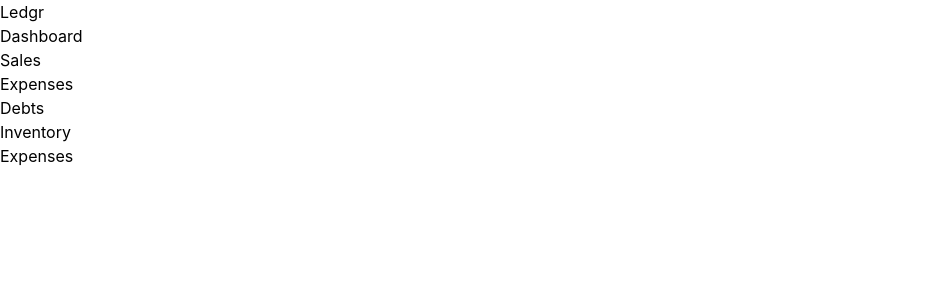
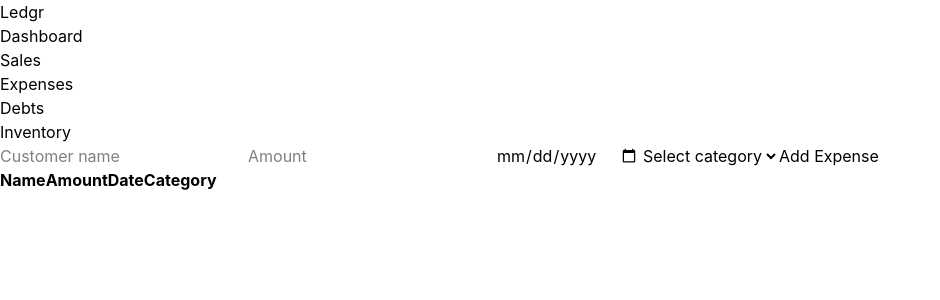
Before and after one commit to hoiregeno/ledgr-app, a React (Vite) app: page /expenses in a window 1280 px wide. Shown: the top 300 px of the page, without its empty margins (0-940 px from the left). Built offline with nearby package versions, Linux system fonts and the light colour scheme.

Commit message:
feat: build Expenses page with add entry and expenses table

```diff
--- a/src/pages/Expenses.jsx
+++ b/src/pages/Expenses.jsx
@@ -1,5 +1,81 @@
+import { useState } from "react";
+import { getData, addEntry } from "../utils/storage";
+
 function Expenses() {
-  return <h1>Expenses</h1>;
+  const [expenses, setExpenses] = useState(getData("expenses"));
+  const [form, setForm] = useState({
+    name: "",
+    amount: "",
+    date: "",
+    category: "",
+  });
+
+  function handleChange(e) {
+    const { name, value } = e.target;
+    setForm({ ...form, [name]: value });
+  }
+
+  function handleSubmit() {
+    const newExpense = { id: Date.now(), ...form };
+    addEntry("expenses", newExpense);
+    setExpenses([...expenses, newExpense]);
+    setForm({ name: "", amount: "", date: "", category: "" });
+  }
+
+  return (
+    <div>
+      <input
+        type="text"
+        name="name"
+        value={form.name}
+        onChange={handleChange}
+        placeholder="Customer name"
+      />
+      <input
+        type="number"
+        name="amount"
+        value={form.amount}
+        onChange={handleChange}
+        placeholder="Amount"
+      />
+      <input
+        type="date"
+        name="date"
+        value={form.date}
+        onChange={handleChange}
+      />
+      <select name="category" value={form.category} onChange={handleChange}>
+        <option value="">Select category</option>
+        <option value="Restock">Restock</option>
+        <option value="Transport">Transport</option>
+        <option value="Other">Other</option>
+      </select>
+
+      <button onClick={handleSubmit}>Add Expense</button>
+
+      {/* Expense list */}
+      <table>
+        <thead>
+          <tr>
+            <th>Name</th>
+            <th>Amount</th>
+            <th>Date</th>
+            <th>Category</th>
+          </tr>
+        </thead>
+        <tbody>
+          {expenses.map((expense) => (
+            <tr key={expense.id}>
+              <td>{expense.name}</td>
+              <td>K{expense.amount}</td>
+              <td>{expense.date}</td>
+              <td>{expense.category}</td>
+            </tr>
+          ))}
+        </tbody>
+      </table>
+    </div>
+  );
 }
 
 export default Expenses;
```
